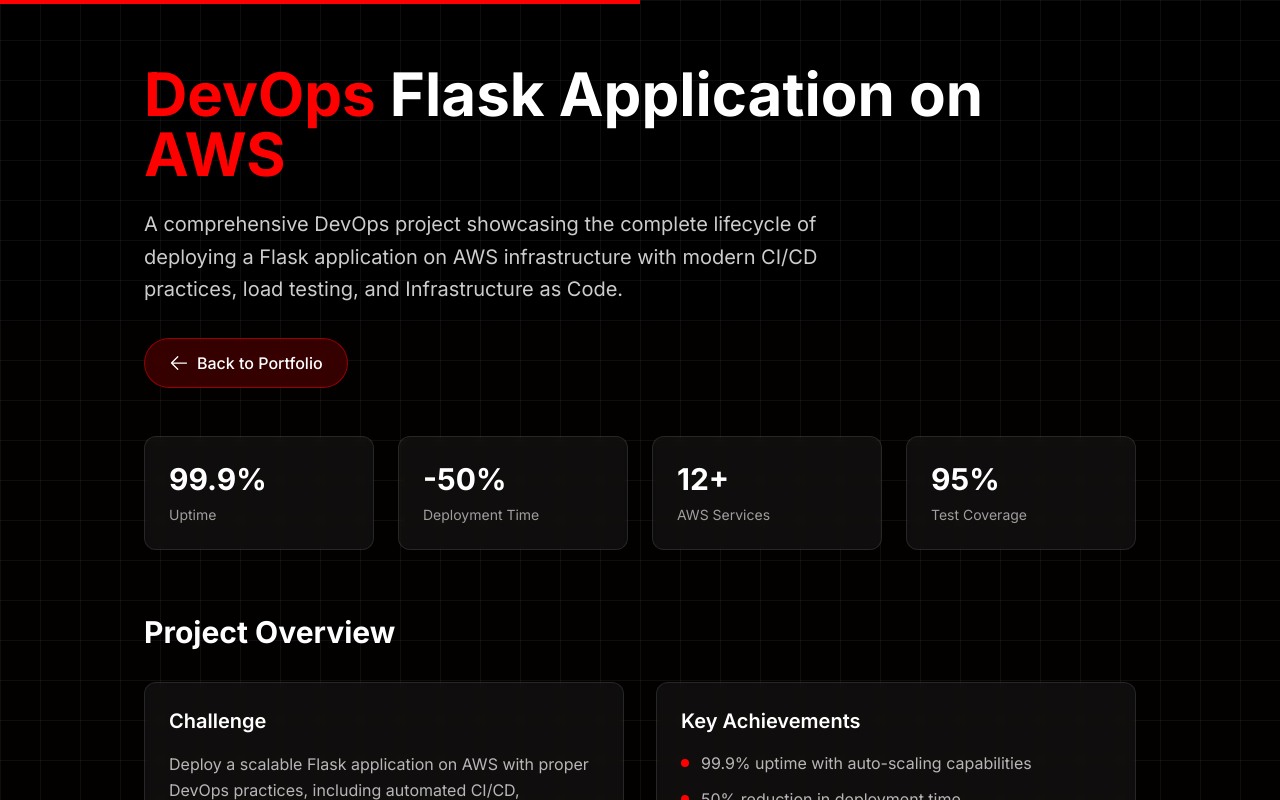
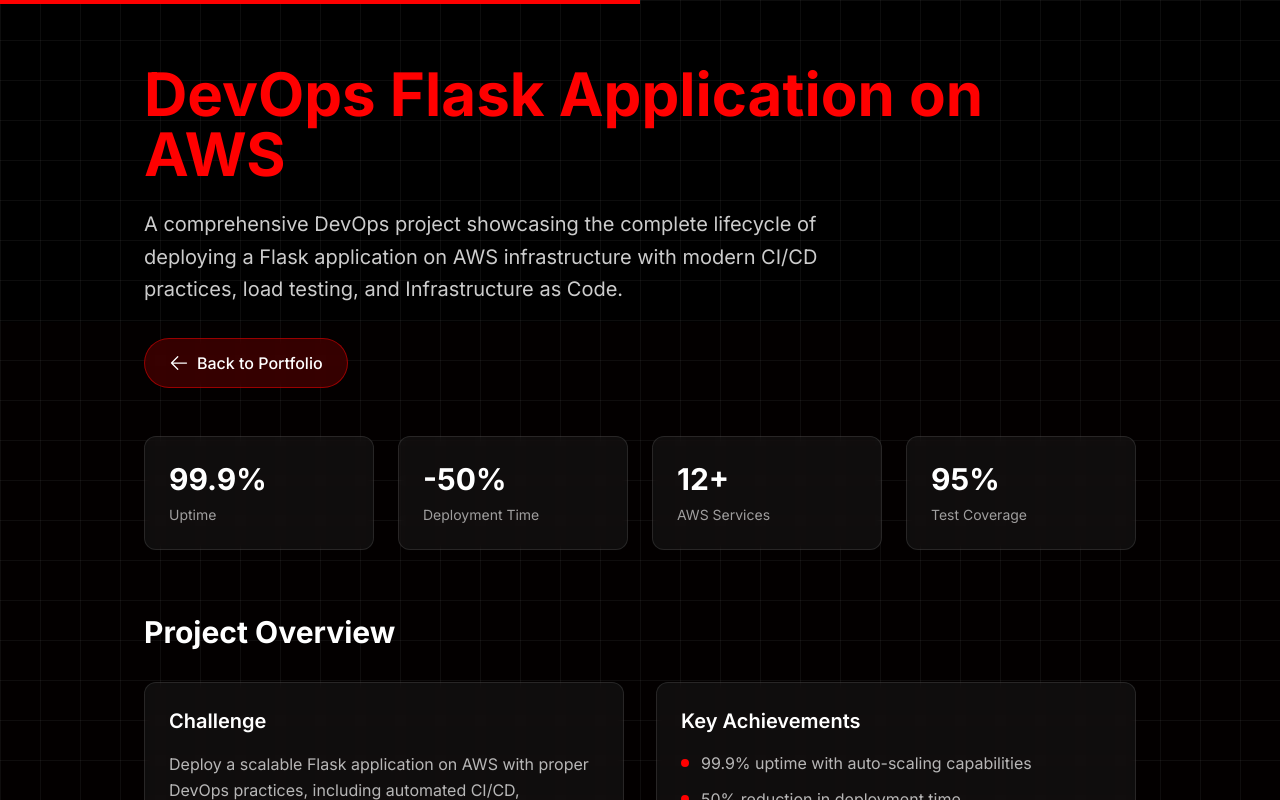
Before and after one commit to Luca-Bernini/portfolioLuca, a Next.js app: page /projects/devops_project in a window 1280 px wide. Shown: the top 800 px of the page. Built offline with nearby package versions, Linux system fonts and the light colour scheme.

Commit message:
Update page.tsx

```diff
--- a/src/app/projects/devops_project/page.tsx
+++ b/src/app/projects/devops_project/page.tsx
@@ -135,12 +135,12 @@
         {/* Hero Section */}
         <div className="mb-12">
           <motion.h1
-            className="text-4xl md:text-6xl font-bold mb-6 text-white"
+            className="text-4xl md:text-6xl font-bold mb-6 text-accent-500"
             initial={{ opacity: 0, y: -20 }}
             animate={{ opacity: 1, y: 0 }}
             transition={{ delay: 0.2 }}
           >
-            <span className="text-accent-500">DevOps</span> Flask Application on <span className="text-accent-500">AWS</span>
+            DevOps Flask Application on AWS
           </motion.h1>
           <motion.p
             className="text-xl text-white/80 mb-8 max-w-3xl leading-relaxed"
```
